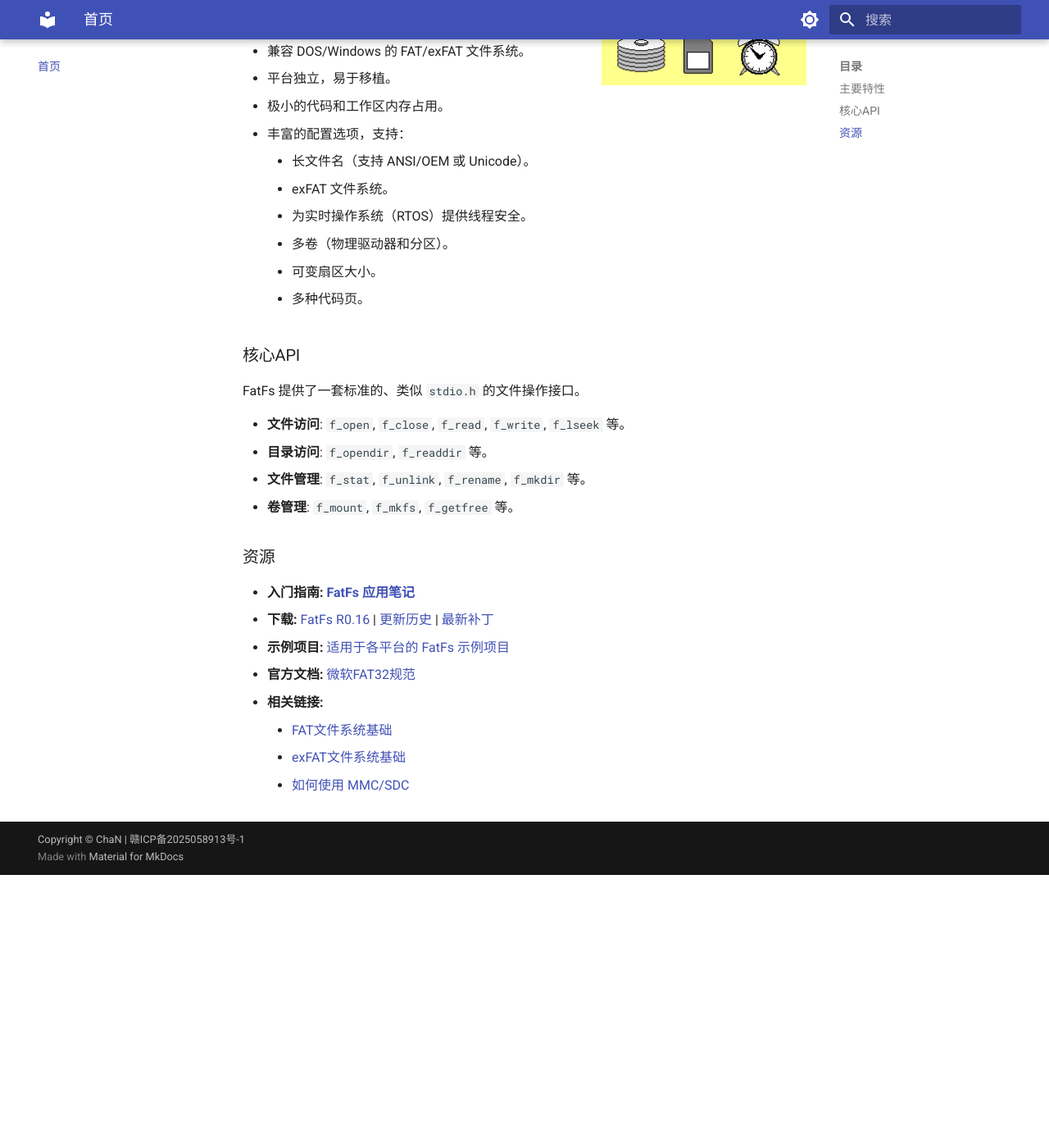
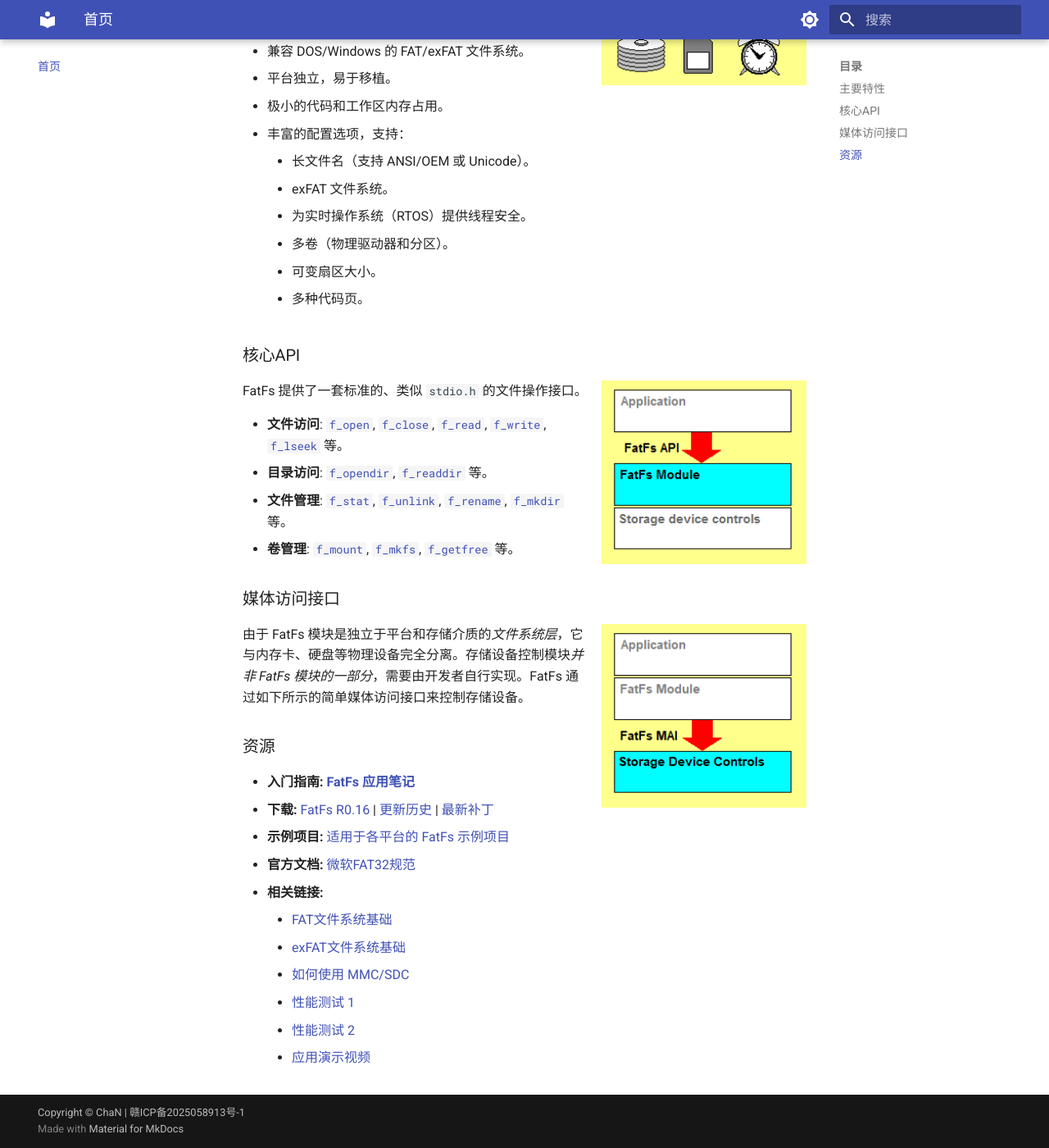
Before and after one commit to FoLeaf/ffdocs_chinese, an MkDocs documentation site: the page built from docs/index.md, in a window 1280 px wide and 1400 px high, scrolled down 451 px. Shown: the whole window at 82% size. Built offline with MkDocs 1.6.1 and Material for MkDocs 9.7.7, drawn with Linux system fonts in a browser that asks for light colours; before the commit the page ends 1518 px from its top, so only the background shows below that.

Commit message:
Update index.md with clickable API links and image references

```diff
--- a/docs/index.md
+++ b/docs/index.md
@@ -21,12 +21,20 @@ FatFs 是一个面向小型嵌入式系统的通用 FAT/exFAT 文件系统模块
 
 ### 核心API
 
+![FatFs Layers1](res/layers1.png){ align=right width="250" }
+
 FatFs 提供了一套标准的、类似 `stdio.h` 的文件操作接口。
 
-*   **文件访问**: `f_open`, `f_close`, `f_read`, `f_write`, `f_lseek` 等。
-*   **目录访问**: `f_opendir`, `f_readdir` 等。
-*   **文件管理**: `f_stat`, `f_unlink`, `f_rename`, `f_mkdir` 等。
-*   **卷管理**: `f_mount`, `f_mkfs`, `f_getfree` 等。
+*   **文件访问**: [`f_open`](api/open.md), [`f_close`](api/close.md), [`f_read`](api/read.md), [`f_write`](api/write.md), [`f_lseek`](api/lseek.md) 等。
+*   **目录访问**: [`f_opendir`](api/opendir.md), [`f_readdir`](api/readdir.md) 等。
+*   **文件管理**: [`f_stat`](api/stat.md), [`f_unlink`](api/unlink.md), [`f_rename`](api/rename.md), [`f_mkdir`](api/mkdir.md) 等。
+*   **卷管理**: [`f_mount`](api/mount.md), [`f_mkfs`](api/mkfs.md), [`f_getfree`](api/getfree.md) 等。
+
+### 媒体访问接口
+
+![FatFs Layers2](res/layers2.png){ align=right width="250" }
+
+由于 FatFs 模块是独立于平台和存储介质的*文件系统层*，它与内存卡、硬盘等物理设备完全分离。存储设备控制模块*并非 FatFs 模块的一部分*，需要由开发者自行实现。FatFs 通过如下所示的简单媒体访问接口来控制存储设备。
 
 ### 资源
 
@@ -38,3 +46,6 @@ FatFs 提供了一套标准的、类似 `stdio.h` 的文件操作接口。
     *   [FAT文件系统基础](https://elm-chan.org/docs/fat_e.html)
     *   [exFAT文件系统基础](https://elm-chan.org/docs/exfat_e.html)
     *   [如何使用 MMC/SDC](https://elm-chan.org/docs/mmc/mmc_e.html)
+    *   [性能测试 1](res/rwtest1.png)
+    *   [性能测试 2](res/rwtest2.html)
+    *   [应用演示视频](res/fd.html)
```
Also changed, not shown: site/index.html, site/search/search_index.json, 1 other file.
